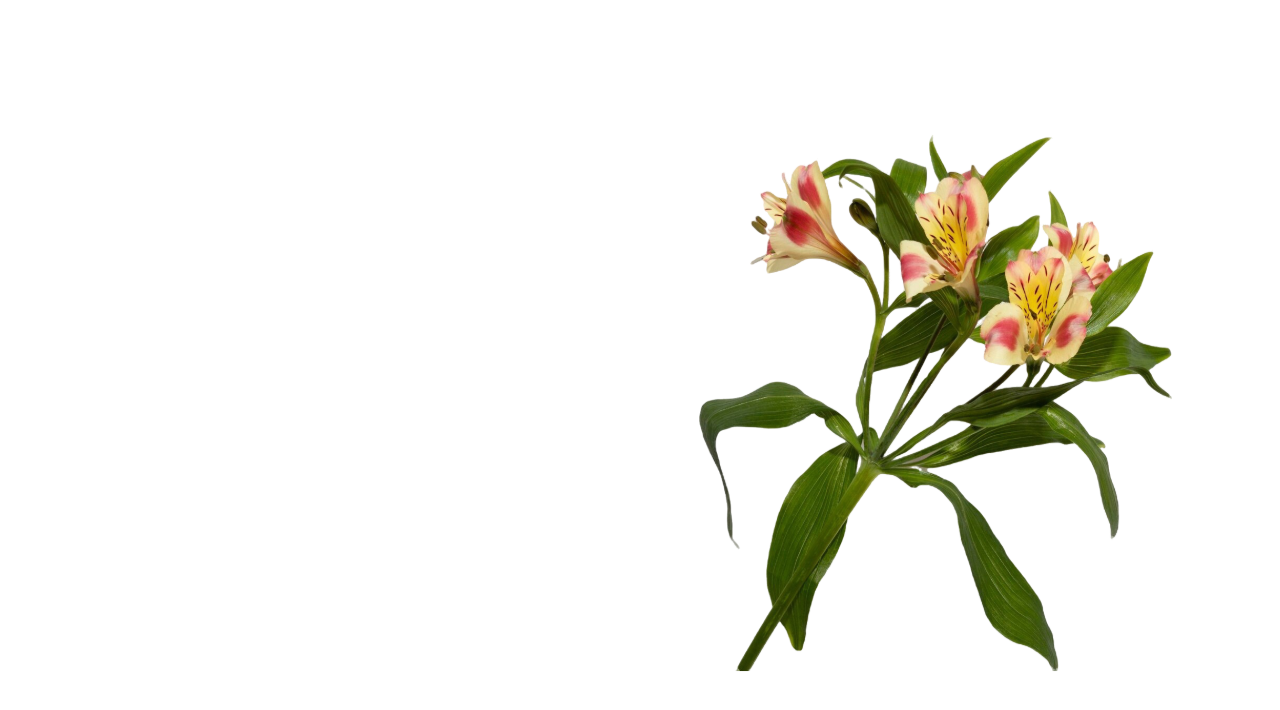
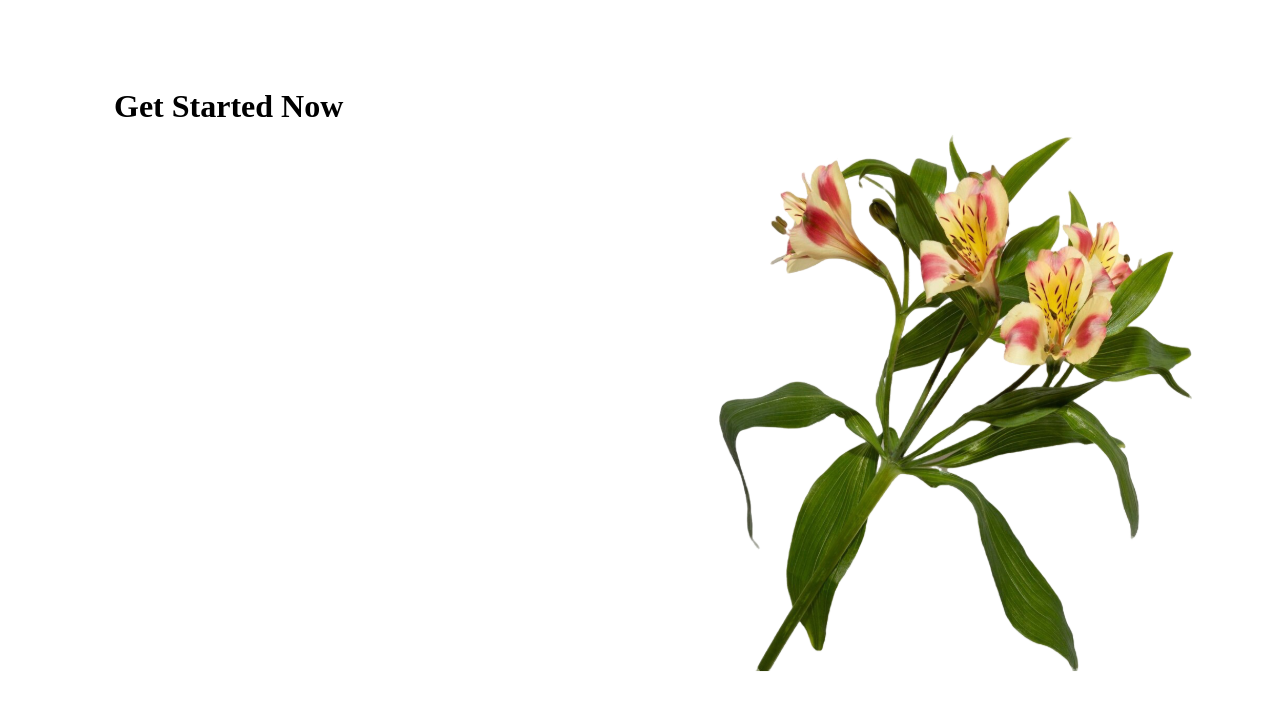
Before and after one commit to Shanne-Bumanlag/appdev1-final-practical-exam, a React (Vite) app: page / in a window 1280 px wide. Shown: the top 710 px of the page. Built offline with nearby package versions, Linux system fonts and the light colour scheme.

Commit message:
Add Sign Up page title

```diff
--- a/src/App.jsx
+++ b/src/App.jsx
@@ -1,5 +1,5 @@
 
-import Signup from './components/Signup';
+import Signup from './components/Signup.jsx';
 
 function App() {
   return <Signup />;
--- a/src/components/Signup.jsx
+++ b/src/components/Signup.jsx
@@ -6,6 +6,7 @@ function Signup() {
   return (
     <main className={styles.page}>
       <section className={styles.leftSection}>
+        <h1 className={styles.title}>Get Started Now</h1>
       </section>
 
       <section className={styles.rightSection}>
--- a/src/components/Signup.module.css
+++ b/src/components/Signup.module.css
@@ -8,6 +8,20 @@
 
 .leftSection {
   flex: 1;
+  display: flex;
+  flex-direction: column;
+  align-items: center;
+  padding: 80px 40px;
+}
+
+.title {
+  width: 100%;
+  max-width: 420px;
+  margin: 0 0 32px;
+  color: #000000;
+  font-size: 32px;
+  font-weight: 600;
+  text-align: left;
 }
 
 .rightSection {
```
Also changed, not shown: Bumanlag-signup-title.png (added).
